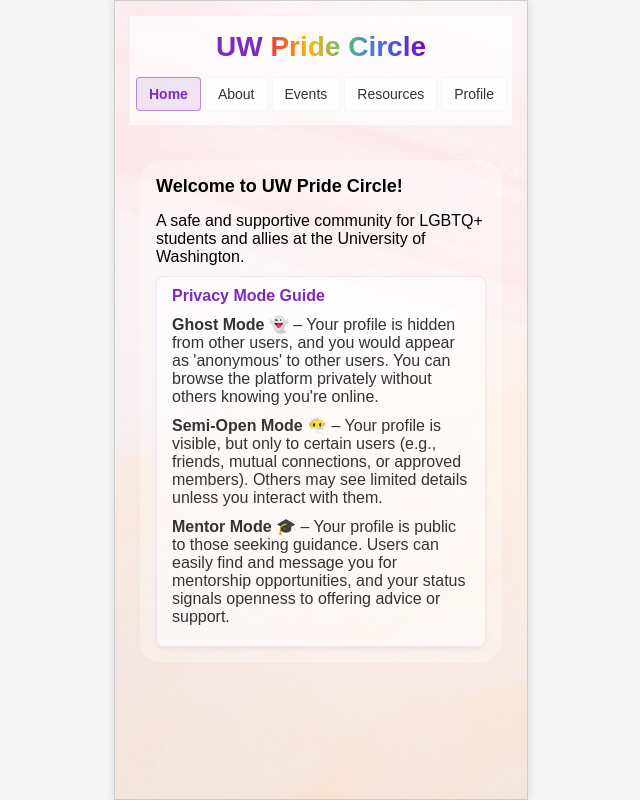
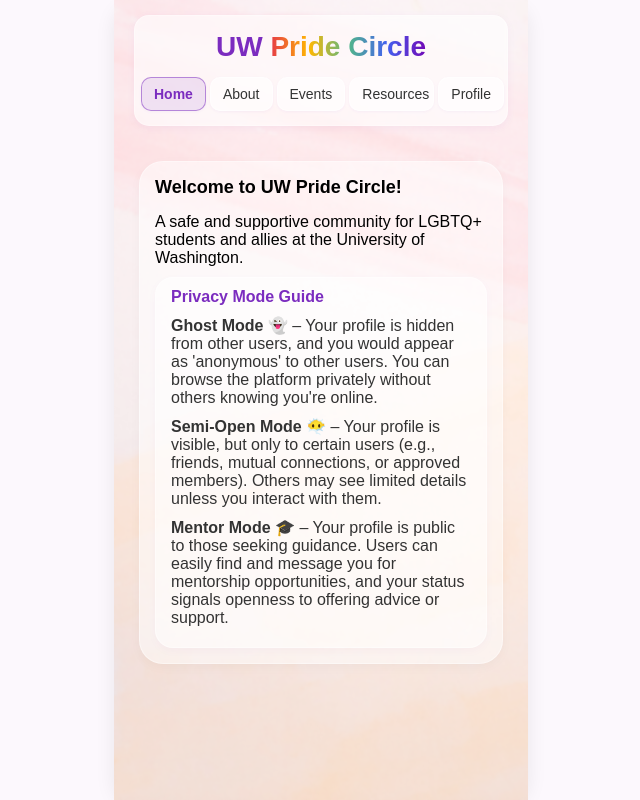
Before and after one commit to evachen12/uw-pride-circle, a plain HTML site: page index.html in a window 1280 px wide. Shown: the whole page, without its empty margins (319-959 px from the left). Drawn offline with Linux system fonts and the light colour scheme.

Commit message:
Make borders softer

```diff
--- a/styles.css
+++ b/styles.css
@@ -13,6 +13,11 @@
     height: 100vh;
     border: 1px solid #ccc;
     box-shadow: 0 0 10px rgba(0,0,0,0.1);
+    border-radius: 24px;
+    overflow: hidden;
+    background-color: #fcf8fd;
+    box-shadow: 0 5px 20px rgba(0,0,0,0.08);
+    border: none;
 }
 
 .app-container {
@@ -34,7 +39,8 @@
     left: 0;
     right: 0;
     bottom: 0;
-    background-color: rgba(255, 255, 255, 0.6); /* Lighter overlay */
+    background-color: rgba(255, 255, 255, 0.5); /* More transparent overlay */
+    backdrop-filter: blur(1px); /* Slight blur effect */
     z-index: 0;
 }
 
@@ -42,7 +48,12 @@
     text-align: center;
     padding: 10px 0;
     margin-bottom: 15px;
-    background-color: rgba(255, 255, 255, 0.7);
+    background-color: rgba(255, 255, 255, 0.6);
+    backdrop-filter: blur(2px);
+    border-radius: 15px;
+    box-shadow: 0 2px 8px rgba(123, 44, 191, 0.05);
+    border: 1px solid rgba(255, 255, 255, 0.3);
+    margin: 0 5px 15px 5px;
     position: relative;
     z-index: 1;
 }
@@ -70,27 +81,46 @@
     color: transparent;
 }
 
+/* Navigation Styles - Fixed for alignment */
 .navigation {
     display: flex;
     justify-content: space-around;
+    align-items: center;
     padding: 4px;
     margin-top: 5px;
     background-color: transparent;
     position: relative;
     z-index: 1;
+    flex-wrap: nowrap;
 }
 
 .nav-button {
+    flex: 1;
     border: 1px solid rgba(224, 224, 224, 0.3);
-    background: rgba(255, 255, 255, 0.8);
+    background: rgba(255, 255, 255, 0.6);
+    box-shadow: 0 1px 3px rgba(123, 44, 191, 0.05);
+    border: 1px solid rgba(255, 255, 255, 0.5);
     font-size: 14px;
     color: #333;
     cursor: pointer;
-    padding: 8px 12px;
-    border-radius: 4px;
+    border-radius: 10px;
     transition: all 0.2s ease;
     text-align: center;
     margin: 0 2px;
+    padding: 8px 12px;
+    box-sizing: border-box;
+    max-width: 85px;
+}
+
+.profile-dropdown {
+    flex: 1;
+    max-width: 85px;
+    margin: 0 2px;
+}
+
+.profile-dropdown .nav-button {
+    width: 100%;
+    margin: 0;
 }
 
 .nav-button:hover, .nav-button.active {
@@ -105,11 +135,6 @@
 }
 
 /* Dropdown styles for Profile/Logout */
-.profile-dropdown {
-    position: relative;
-    display: inline-block;
-}
-
 .dropdown-content {
     display: none;
     position: absolute;
@@ -171,20 +196,21 @@
 }
 
 .page-content {
-    background-color: rgba(255, 255, 255, 0.3);
+    background-color: rgba(255, 255, 255, 0.5);
+    backdrop-filter: blur(1px);
+    border-radius: 24px;
+    box-shadow: 0 3px 12px rgba(0, 0, 0, 0.03);
+    border: 1px solid rgba(255, 255, 255, 0.4);
     padding: 15px;
-    border-radius: 22px;
-    border: 1px solid rgba(224, 224, 224, 0.05);
-    box-shadow: 0 1px 3px rgba(0, 0, 0, 0.01);
 }
 
 .privacy-note {
-    border: 1px solid rgba(217, 199, 233, 0.4);
-    border-radius: 8px;
+    background-color: rgba(255, 255, 255, 0.5);
+    border-radius: 18px;
+    border: 1px solid rgba(255, 255, 255, 0.4);
+    box-shadow: 0 3px 10px rgba(123, 44, 191, 0.03);
     padding: 10px 15px;
-    background-color: rgba(255, 255, 255, 0.5);
     margin-top: 10px;
-    box-shadow: 0 2px 5px rgba(0, 0, 0, 0.05);
 }
 
 .privacy-note p {
@@ -282,8 +308,13 @@
 
 .calendar {
     width: 100%;
-    border-collapse: collapse;
+    border-collapse: separate;
+    border-spacing: 2px;
     margin-top: 5px;
+    border-radius: 10px;
+    overflow: hidden;
+    background-color: rgba(255, 255, 255, 0.2);
+    border: 1px solid rgba(255, 255, 255, 0.4);
 }
 
 .calendar th {
@@ -299,8 +330,9 @@
     height: 70px;
     vertical-align: top;
     padding: 5px;
-    border: 1px solid rgba(224, 224, 224, 0.3);
-    background-color: rgba(255, 255, 255, 0.4);
+    background-color: rgba(255, 255, 255, 0.3);
+    border: 1px solid rgba(255, 255, 255, 0.4);
+    border-radius: 4px;
 }
 
 .calendar td.today {
@@ -558,8 +590,8 @@
 
 .profile-section {
     margin-bottom: 20px;
-    padding-bottom: 15px;
-    border-bottom: 1px solid rgba(123, 44, 191, 0.1);
+    padding-bottom: 20px;
+    border-bottom: 1px solid rgba(123, 44, 191, 0.05);
 }
 
 .profile-section:last-child {
@@ -671,11 +703,12 @@
 
 .connection-popup {
     position: absolute;
-    background-color: white;
-    border: 1px solid #7b2cbf;
-    border-radius: 8px;
+    background-color: rgba(255, 255, 255, 0.8);
+    backdrop-filter: blur(3px);
+    border-radius: 15px;
+    border: 1px solid rgba(255, 255, 255, 0.5);
+    box-shadow: 0 4px 15px rgba(0, 0, 0, 0.05);
     padding: 10px;
-    box-shadow: 0 2px 10px rgba(0,0,0,0.2);
     z-index: 100;
     top: -80px;
     display: none;
```
